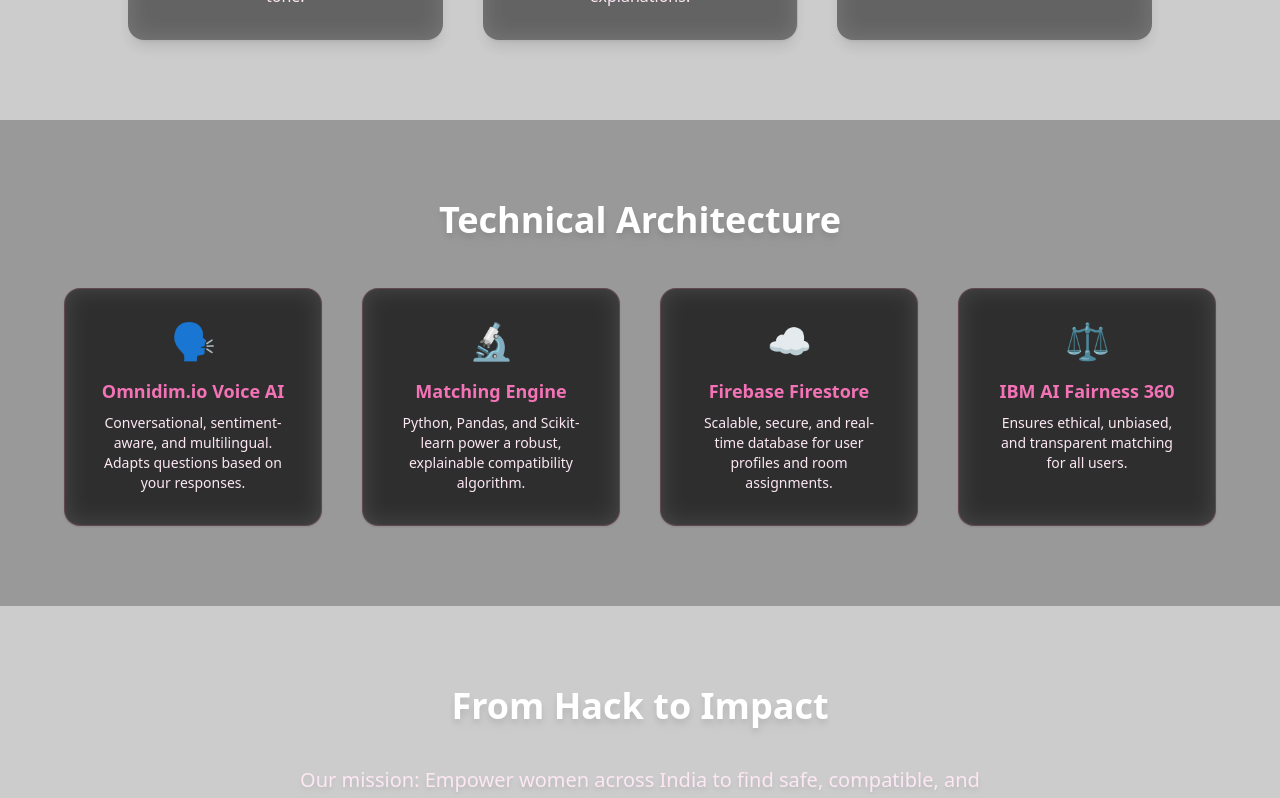
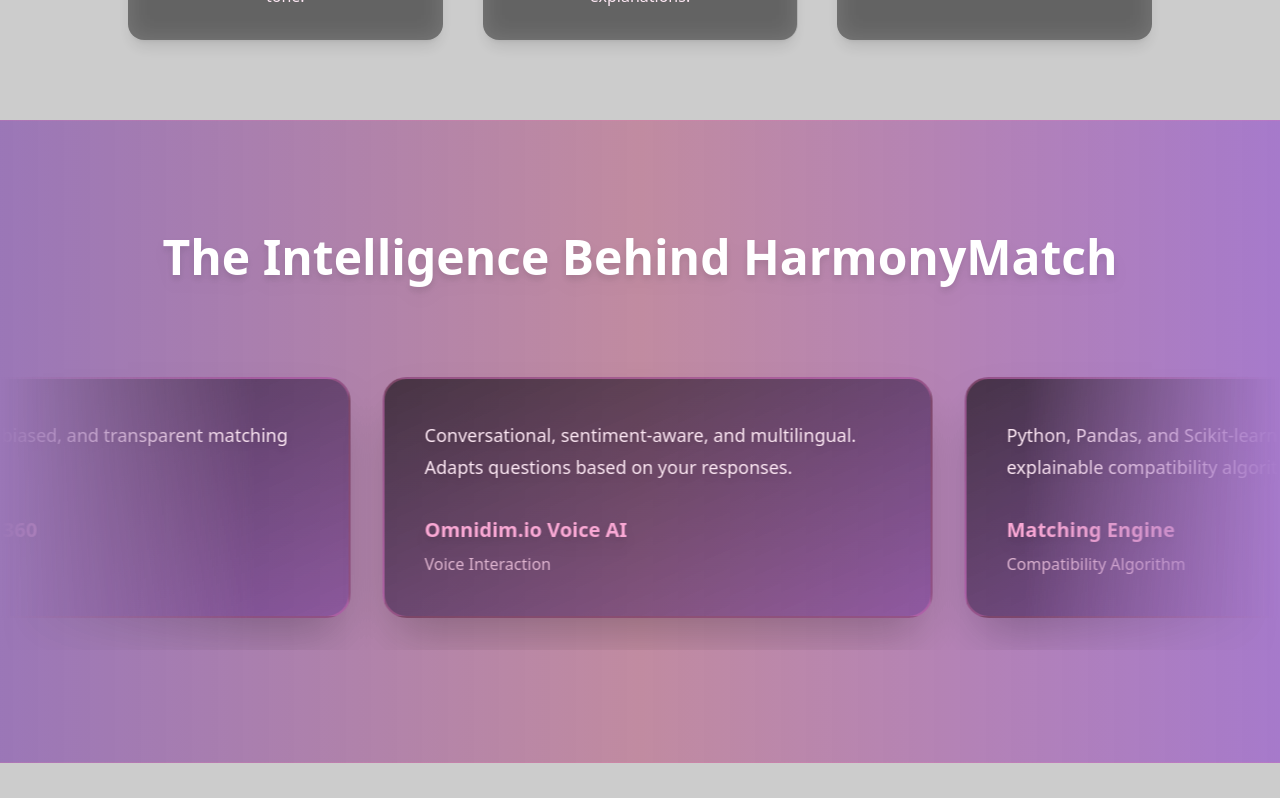
Before and after one commit to Aashi-25/Harmony-Match, a React (Vite) app in the folder frontend/: page / in a window 1280 px wide. Shown: the part 2200-2998 px from the top of the page. Built offline with nearby package versions, Linux system fonts and the light colour scheme.

Commit message:
updated technical architecture

```diff
--- a/frontend/src/components/TechnicalArchitecture.jsx
+++ b/frontend/src/components/TechnicalArchitecture.jsx
@@ -1,58 +1,43 @@
-import React from 'react';
-import { motion } from 'framer-motion';
+"use client";
 
-const sectionVariants = {
-  hidden: { opacity: 0, y: 40 },
-  visible: (i = 1) => ({
-    opacity: 1,
-    y: 0,
-    transition: { delay: i * 0.2, duration: 0.8 },
-  }),
-};
+import React from "react";
+import { InfiniteMovingCards } from "./ui/infinite-moving-cards"; // Your folder structure uses relative import
 
 const techHighlights = [
   {
-    title: 'Omnidim.io Voice AI',
-    desc: 'Conversational, sentiment-aware, and multilingual. Adapts questions based on your responses.',
-    icon: '🗣️',
+    quote: "Conversational, sentiment-aware, and multilingual. Adapts questions based on your responses.",
+    name: "Omnidim.io Voice AI",
+    title: "Voice Interaction",
   },
   {
-    title: 'Matching Engine',
-    desc: 'Python, Pandas, and Scikit-learn power a robust, explainable compatibility algorithm.',
-    icon: '🔬',
+    quote: "Python, Pandas, and Scikit-learn power a robust, explainable compatibility algorithm.",
+    name: "Matching Engine",
+    title: "Compatibility Algorithm",
   },
   {
-    title: 'Firebase Firestore',
-    desc: 'Scalable, secure, and real-time database for user profiles and room assignments.',
-    icon: '☁️',
+    quote: "Scalable, secure, and real-time database for user profiles and room assignments.",
+    name: "Firebase Firestore",
+    title: "Database",
   },
   {
-    title: 'IBM AI Fairness 360',
-    desc: 'Ensures ethical, unbiased, and transparent matching for all users.',
-    icon: '⚖️',
+    quote: "Ensures ethical, unbiased, and transparent matching for all users.",
+    name: "IBM AI Fairness 360",
+    title: "Fairness Framework",
   },
 ];
 
 const TechnicalArchitecture = () => (
-  <section className="py-20 bg-black/40 backdrop-blur-sm">
-    <h2 className="text-4xl font-bold text-center text-white mb-12 drop-shadow-lg">Technical Architecture</h2>
-    <div className="grid grid-cols-1 sm:grid-cols-2 lg:grid-cols-4 gap-10 max-w-6xl mx-auto">
-      {techHighlights.map((tech, i) => (
-        <motion.div
-          key={tech.title}
-          custom={i}
-          variants={sectionVariants}
-          initial="hidden"
-          whileInView="visible"
-          viewport={{ once: true }}
-          className="bg-black/50 backdrop-blur-md rounded-2xl shadow p-8 flex flex-col items-center text-center border border-pink-400/20"
-        >
-          <div className="text-4xl mb-4">{tech.icon}</div>
-          <h3 className="text-lg font-bold text-pink-400 mb-2">{tech.title}</h3>
-          <p className="text-pink-100 text-sm">{tech.desc}</p>
-        </motion.div>
-      ))}
-    </div>
+  <section className="py-28 bg-gradient-to-r from-purple-900/60 via-pink-900/50 to-purple-800/60 backdrop-blur-lg flex flex-col items-center justify-center relative overflow-hidden border-y border-pink-400/20">
+    <h2 className="text-5xl font-bold text-center text-white mb-16 drop-shadow-lg dark:text-gray-100">
+      The Intelligence Behind HarmonyMatch
+    </h2>
+    <InfiniteMovingCards
+      items={techHighlights}
+      direction="right"
+      speed="slow"
+      pauseOnHover={true}
+      className="max-w-7xl"
+    />
   </section>
 );
 
--- /dev/null
+++ b/frontend/src/components/ui/infinite-moving-cards.jsx
@@ -0,0 +1,76 @@
+"use client";
+
+import React, { useEffect, useState } from "react";
+
+export const InfiniteMovingCards = ({
+  items,
+  direction = "left",
+  speed = "fast",
+  pauseOnHover = true,
+  className,
+}) => {
+  const containerRef = React.useRef(null);
+  const scrollerRef = React.useRef(null);
+
+  const [start, setStart] = useState(false);
+
+  useEffect(() => {
+    if (containerRef.current && scrollerRef.current) {
+      const scrollerContent = Array.from(scrollerRef.current.children);
+      scrollerContent.forEach((item) => {
+        const duplicatedItem = item.cloneNode(true);
+        scrollerRef.current.appendChild(duplicatedItem);
+      });
+
+      containerRef.current.style.setProperty(
+        "--animation-direction",
+        direction === "left" ? "forwards" : "reverse"
+      );
+
+      let duration = "40s";
+      if (speed === "fast") duration = "20s";
+      else if (speed === "slow") duration = "80s";
+
+      containerRef.current.style.setProperty("--animation-duration", duration);
+
+      setStart(true);
+    }
+  }, []);
+
+  return (
+    <div
+      ref={containerRef}
+      className={`scroller relative z-20 max-w-7xl overflow-hidden [mask-image:linear-gradient(to_right,transparent,white_20%,white_80%,transparent)] ${className}`}
+    >
+      <ul
+        ref={scrollerRef}
+        className={`flex w-max min-w-full shrink-0 flex-nowrap gap-8 py-8 ${
+          start ? "animate-scroll" : ""
+        } ${pauseOnHover ? "hover:[animation-play-state:paused]" : ""}`}
+      >
+        {items.map((item) => (
+          <li
+            key={item.name}
+            className="relative w-[450px] max-w-full shrink-0 rounded-3xl border-2 border-pink-400/30 bg-gradient-to-br from-black/60 to-purple-900/40 backdrop-blur-md px-10 py-10 md:w-[550px] shadow-2xl hover:border-pink-400/50 transition-all duration-300"
+          >
+            <blockquote>
+              <span className="relative z-20 text-lg leading-[1.8] font-medium text-pink-100 drop-shadow-md">
+                {item.quote}
+              </span>
+              <div className="relative z-20 mt-8 flex flex-row items-center">
+                <span className="flex flex-col gap-2">
+                  <span className="text-xl font-bold text-pink-300 drop-shadow-lg">
+                    {item.name}
+                  </span>
+                  <span className="text-base text-pink-200/80 font-medium">
+                    {item.title}
+                  </span>
+                </span>
+              </div>
+            </blockquote>
+          </li>
+        ))}
+      </ul>
+    </div>
+  );
+};
--- a/frontend/src/index.css
+++ b/frontend/src/index.css
@@ -6,3 +6,14 @@
   margin: 0;
   padding: 0;
 }
+
+@keyframes scroll {
+  to {
+    transform: translateX(-50%);
+  }
+}
+
+.animate-scroll {
+  animation: scroll var(--animation-duration, 40s) linear infinite;
+  animation-direction: var(--animation-direction, forwards);
+}
```
